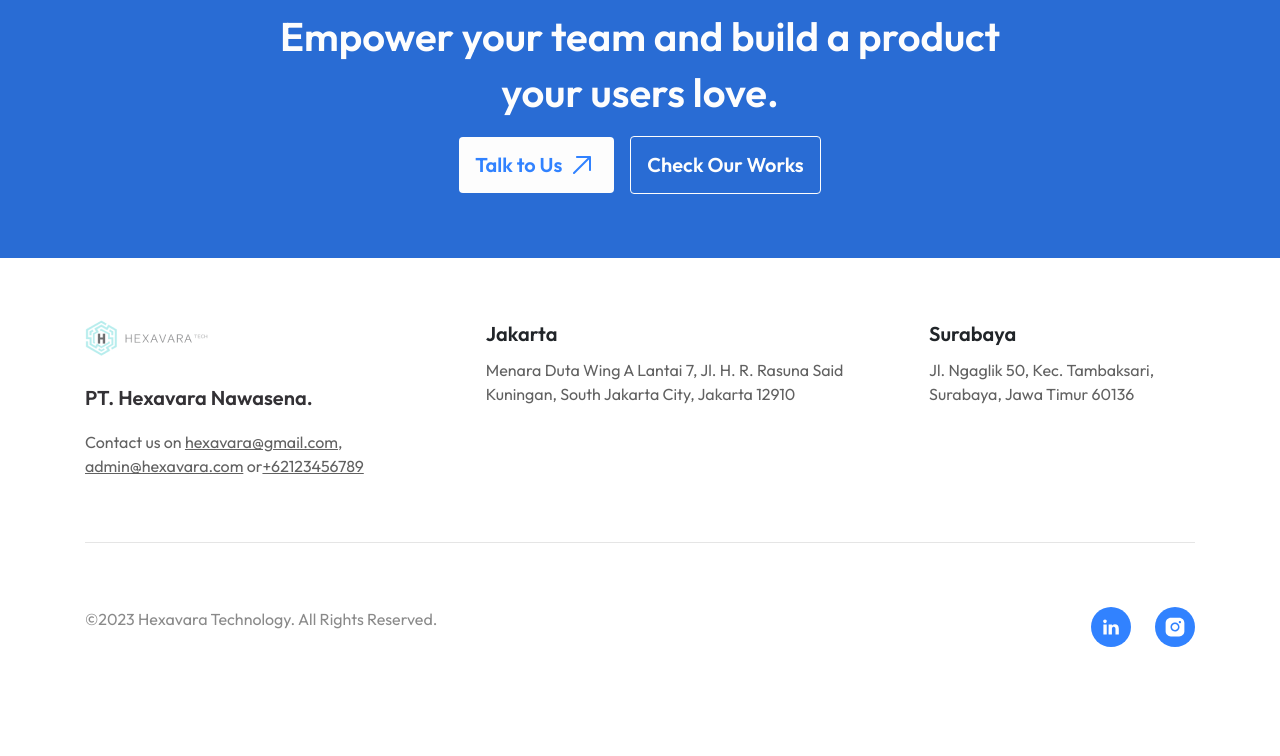
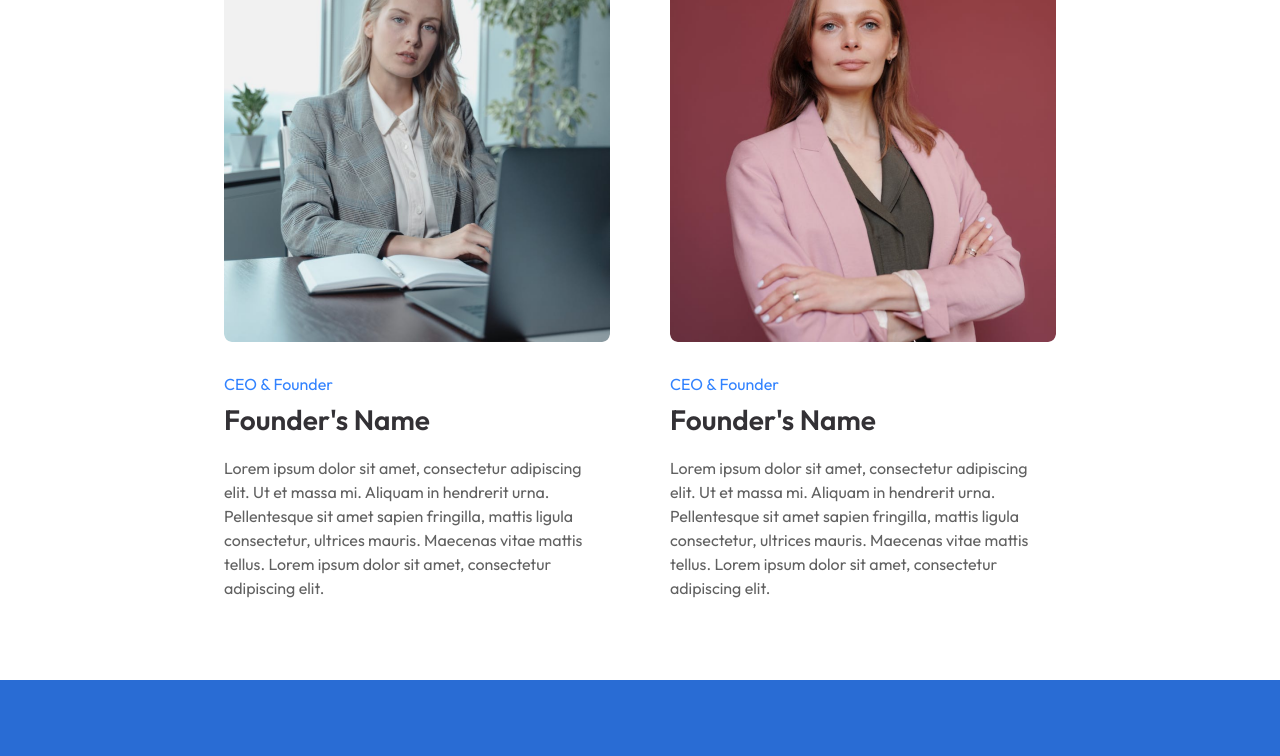
Before and after one commit to Ianphantom/hexavara, a React (Create React App) app: page /about in a window 1280 px wide. Shown: the part 2912-3668 px from the top of the page. Before the commit the page ends 3619 px from the top, so only its background shows below. Built offline with nearby package versions, Linux system fonts and the light colour scheme.

Commit message:
ADD : Meet our key team

```diff
--- a/src/pages/AboutPages/AboutPagesSectionFive.js
+++ b/src/pages/AboutPages/AboutPagesSectionFive.js
@@ -1,14 +1,74 @@
 import React from "react";
 import styled from "styled-components";
+
+// import images
+import founder1 from "../../assets/images/founder-1.png";
+import founder2 from "../../assets/images/founder-2.png";
 
 const AboutPagesSectionFive = () => {
   return (
     <AboutPagesSectionFiveStyled className='container'>
       <div className='title text-center display-small'>Meet Our Key Team</div>
-      <div className='team-container'></div>
+      <div className='team-container'>
+        <ProfileContainerStyled>
+          <img src={founder1} alt='team-profile' />
+
+          <div className='information'>
+            <div className='title paragraph-medium regular'>CEO & Founder</div>
+            <div className='name heading-medium'>Founder's Name</div>
+            <div className='desc paragraph-medium regular'>
+              Lorem ipsum dolor sit amet, consectetur adipiscing elit. Ut et
+              massa mi. Aliquam in hendrerit urna. Pellentesque sit amet sapien
+              fringilla, mattis ligula consectetur, ultrices mauris. Maecenas
+              vitae mattis tellus. Lorem ipsum dolor sit amet, consectetur
+              adipiscing elit.
+            </div>
+          </div>
+        </ProfileContainerStyled>
+        <ProfileContainerStyled>
+          <img src={founder2} alt='team-profile' />
+
+          <div className='information'>
+            <div className='title paragraph-medium regular'>CEO & Founder</div>
+            <div className='name heading-medium'>Founder's Name</div>
+            <div className='desc paragraph-medium regular'>
+              Lorem ipsum dolor sit amet, consectetur adipiscing elit. Ut et
+              massa mi. Aliquam in hendrerit urna. Pellentesque sit amet sapien
+              fringilla, mattis ligula consectetur, ultrices mauris. Maecenas
+              vitae mattis tellus. Lorem ipsum dolor sit amet, consectetur
+              adipiscing elit.
+            </div>
+          </div>
+        </ProfileContainerStyled>
+      </div>
     </AboutPagesSectionFiveStyled>
   );
 };
+
+const ProfileContainerStyled = styled.div`
+  width: 386px;
+  img {
+    margin-bottom: 30px;
+    border-radius: 8px;
+    width: 100%;
+    height: 478px;
+  }
+  .information {
+    .title {
+      margin-bottom: 4px;
+      color: var(--primary-base);
+    }
+
+    .name {
+      color: var(--hxvr-neutral-100);
+      margin-bottom: 16px;
+    }
+
+    .desc {
+      color: var(--hxvr-neutral-secondary);
+    }
+  }
+`;
 
 const AboutPagesSectionFiveStyled = styled.div`
   padding: 80px 0px;
@@ -20,6 +80,8 @@ const AboutPagesSectionFiveStyled = styled.div`
   .team-container {
     display: flex;
     align-items: center;
+    gap: 60px;
+    justify-content: center;
   }
 `;
 
```
Also changed, not shown: src/assets/images/founder-1.png (added), src/assets/images/founder-2.png (added).
